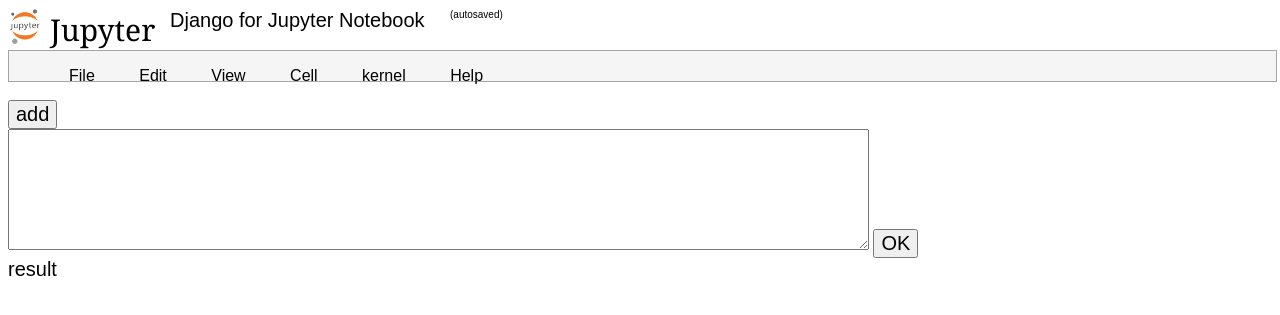
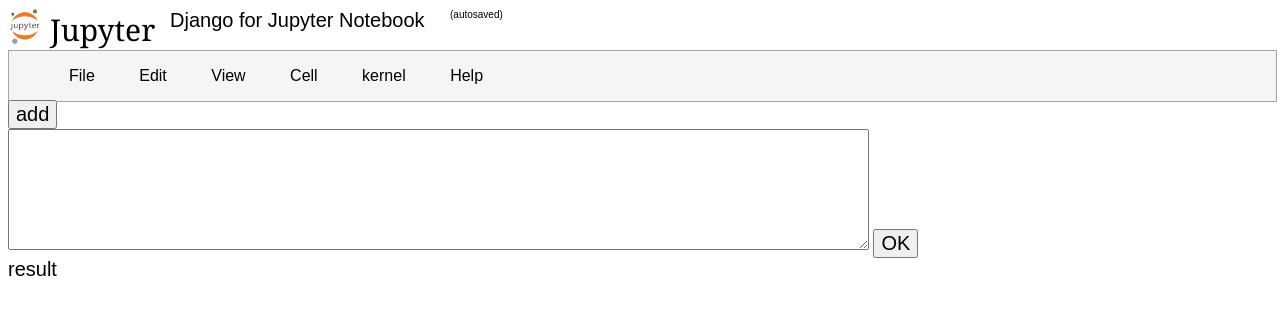
Before and after one commit to shiney5213/HTML-CSS-JS, a Django app: page /jupyter/input in a window 1280 px wide. Shown: the top 315 px of the page. Run offline with Django 3.2, Linux system fonts and the light colour scheme; some libraries are stand-ins or nearby versions.

Commit message:
Update notebook.html

```diff
--- a/Django/mysite/TEMPLATES/jupyter/notebook.html
+++ b/Django/mysite/TEMPLATES/jupyter/notebook.html
@@ -78,7 +78,7 @@
         top: 50px;
         height: 30;
         width: 99% ;
-        vertical-align: center;
+        padding-bottom: 20px;
 
     }
   nav ul li { display:inline;
```
